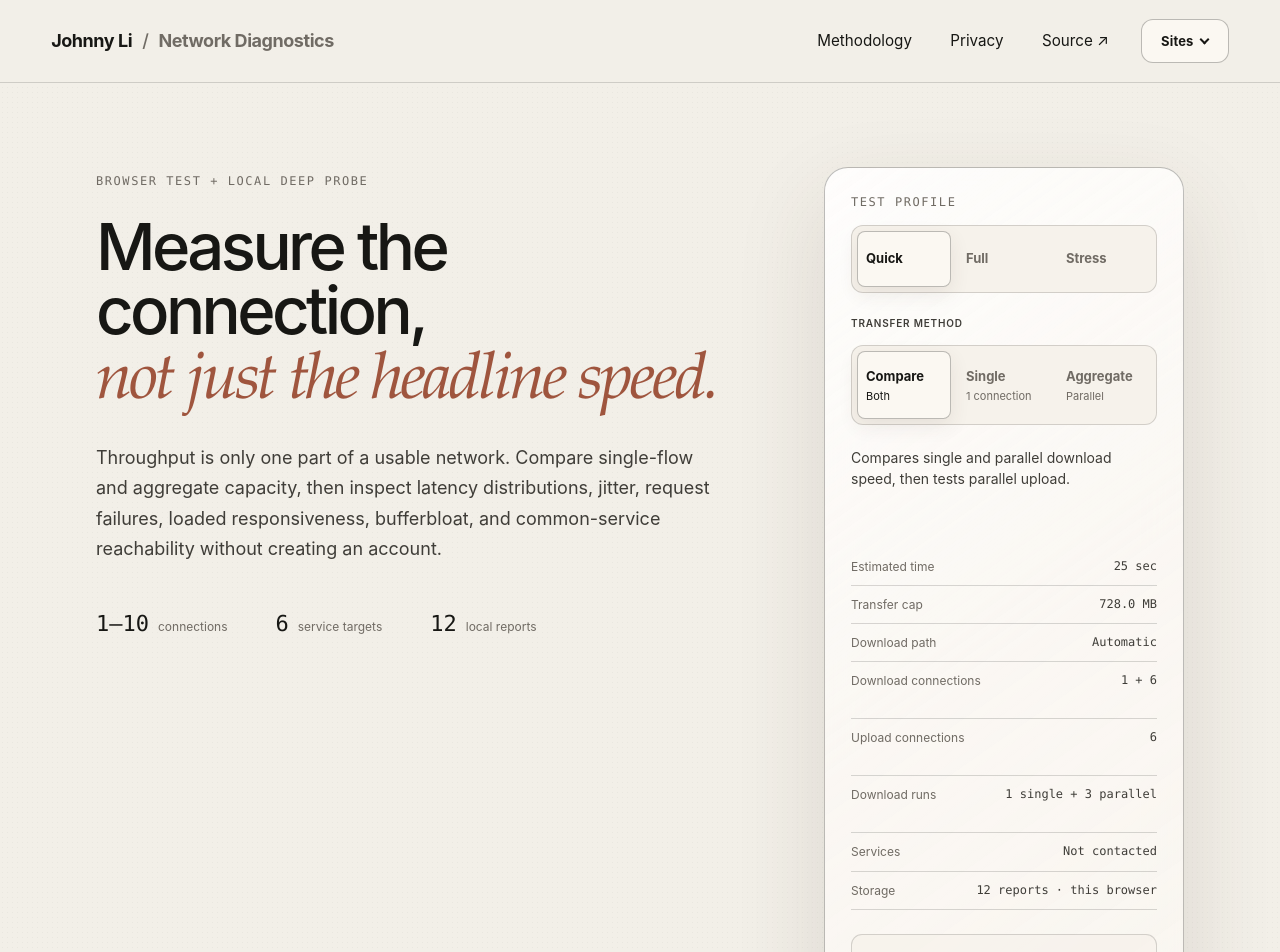
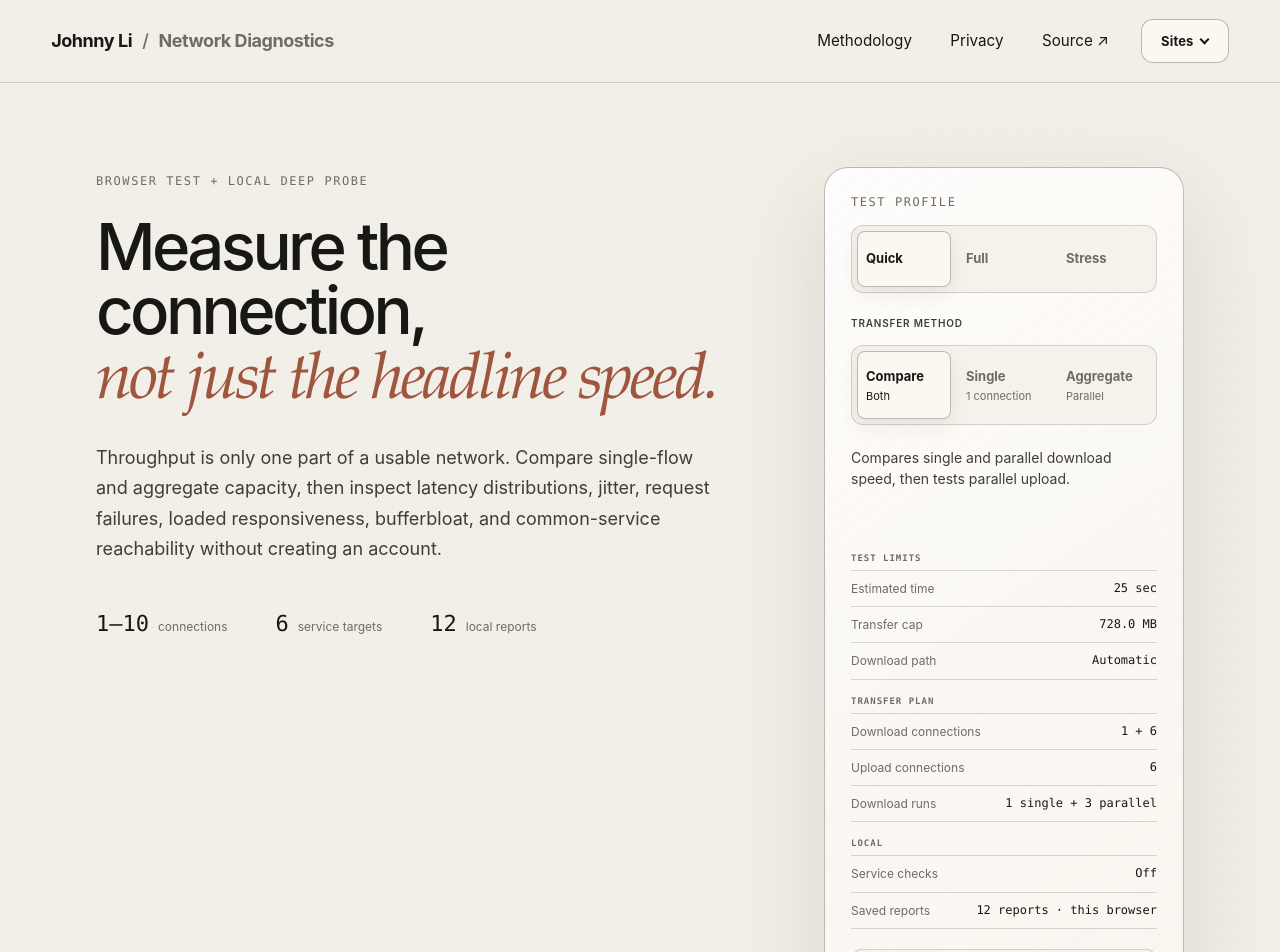
Before and after one commit to JohnnyZLi/Network-Diagnostics-Suite, a React (Vite) app: page / in a window 1280 px wide. Shown: the top 952 px of the page. Built offline with nearby package versions, Linux system fonts and the light colour scheme.

Commit message:
Group and tighten the test summary
* Group the test summary details

* Tighten and group the test summary

```diff
--- a/src/components/TestControls.tsx
+++ b/src/components/TestControls.tsx
@@ -175,16 +175,32 @@ export function TestControls({
 
       <div className="test-controls__summary">
         <p>{plan.methodDescription}</p>
+
+        <div className="test-controls__summary-group">
+          <div className="test-controls__summary-label">Test limits</div>
           <dl>
             <div><dt>Estimated time</dt><dd>{compactEstimatedTime(config.estimatedTime)}</dd></div>
             <div><dt>Transfer cap</dt><dd>{formatBytes(transferCap)}</dd></div>
             <div><dt>Download path</dt><dd className={downloadPath === "auto" ? "path-recommendation" : ""}>{DOWNLOAD_PATHS[downloadPath].name}</dd></div>
+          </dl>
+        </div>
+
+        <div className="test-controls__summary-group">
+          <div className="test-controls__summary-label">Transfer plan</div>
+          <dl>
             <div className="test-controls__variable-row"><dt>Download connections</dt><dd>{plan.downloadConnectionLabel}</dd></div>
             <div className="test-controls__variable-row"><dt>Upload connections</dt><dd>{plan.uploadConnectionLabel}</dd></div>
             <div className="test-controls__variable-row"><dt>Download runs</dt><dd>{plan.sampleLabel}</dd></div>
-          <div><dt>Services</dt><dd>{config.includeServices ? "6 destinations" : "Not contacted"}</dd></div>
-          <div><dt>Storage</dt><dd>12 reports · this browser</dd></div>
           </dl>
+        </div>
+
+        <div className="test-controls__summary-group">
+          <div className="test-controls__summary-label">Local</div>
+          <dl>
+            <div><dt>Service checks</dt><dd>{config.includeServices ? "6 destinations" : "Off"}</dd></div>
+            <div><dt>Saved reports</dt><dd>12 reports · this browser</dd></div>
+          </dl>
+        </div>
       </div>
 
       <details className="advanced-path">
--- a/src/test-controls.css
+++ b/src/test-controls.css
@@ -42,15 +42,35 @@
 }
 
 /* Profile switching should replace content without moving the hero or action.
-   The fixed description and variable-row slots reserve the longest shapes. */
+   The fixed description slot reserves the longest method description. */
 .test-controls__summary > p {
   height: 90px;
   min-height: 90px;
   margin-block: 0;
 }
 
-.test-controls__summary dl div {
+.test-controls__summary-group {
+  margin-top: 15px;
+}
+
+.test-controls__summary-label {
+  color: var(--muted);
+  font: 600 9px/1.35 ui-monospace, SFMono-Regular, Menlo, monospace;
+  text-transform: uppercase;
+  letter-spacing: .11em;
+}
+
+.test-controls__summary-group dl {
+  gap: 0;
+  margin: 6px 0 0;
+  border-top: 1px solid var(--line);
+}
+
+.test-controls__summary-group dl div {
+  min-height: 34px;
+  align-items: center;
   gap: 12px;
+  padding: 8px 0;
 }
 
 .test-controls__summary dt {
@@ -59,13 +79,19 @@
 
 .test-controls__summary dd {
   min-width: 0;
-  overflow-wrap: anywhere;
+  overflow-wrap: normal;
+  color: var(--text);
   text-align: right;
+  white-space: nowrap;
 }
 
 .test-controls__summary dl .test-controls__variable-row {
-  min-height: 48px;
-  align-items: flex-start;
+  min-height: 34px;
+  align-items: center;
+}
+
+.test-controls__summary-group:last-child {
+  margin-bottom: 20px;
 }
 
 .data-use-note {
@@ -148,6 +174,17 @@
     min-height: 184px;
   }
 
+  .test-controls__summary dd {
+    max-width: 55%;
+    line-height: 1.35;
+    white-space: normal;
+  }
+
+  .test-controls__summary-group dl div,
+  .test-controls__summary dl .test-controls__variable-row {
+    align-items: flex-start;
+  }
+
   .data-use-note {
     min-height: 138px;
   }
```
Lines whose indentation alone changed are shown as unchanged.
